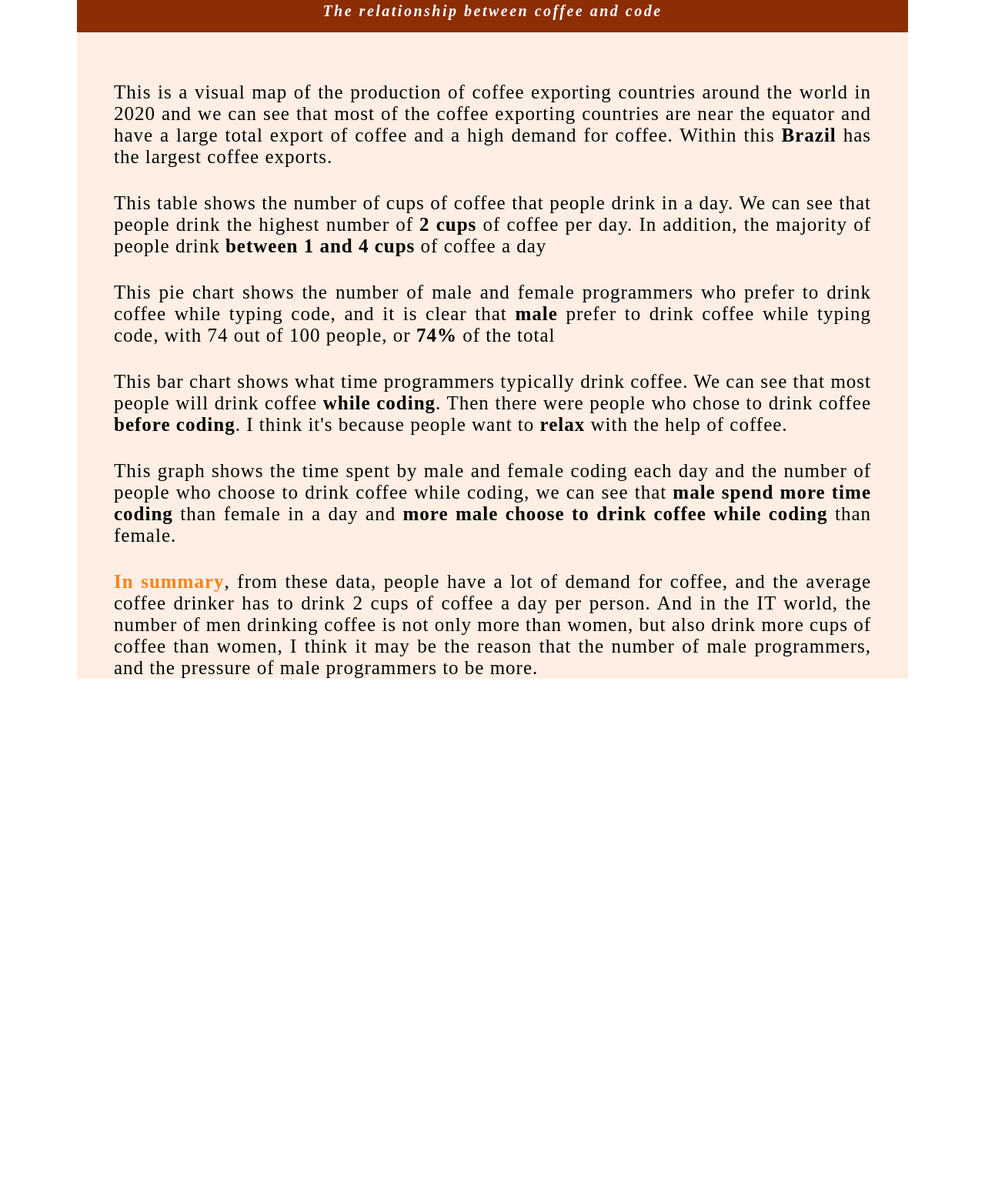
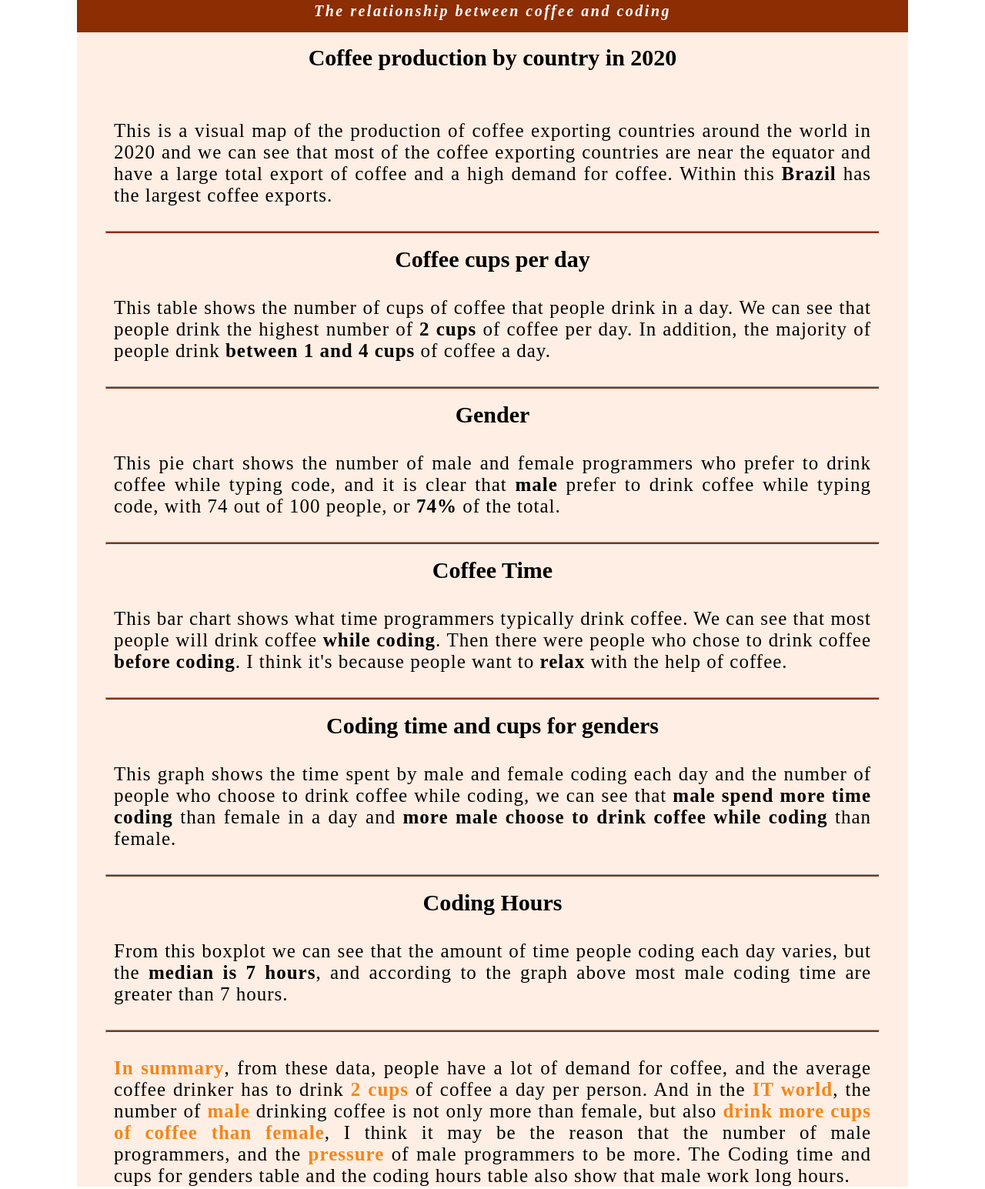
Before and after one commit to HughZhang98/FIT3179_A2, a plain HTML site: page index.html in a window 1280 px wide. Shown: the part 142-1687 px from the top of the page at 77% size. Before the commit the page ends 1056 px from the top, so only its background shows below. Drawn offline with Linux system fonts and the light colour scheme; a script that the page names is missing.

Commit message:
Add files via upload

```diff
--- a/index.html
+++ b/index.html
@@ -14,42 +14,59 @@
   <div id="vbox">
     <header>
       <h1>Coffee</h1>
-      <p>The relationship between coffee and code</p>
+      <p>The relationship between coffee and coding</p>
     </header>
-
+    <h2>Coffee production by country in 2020</h2>
     <div id="mapBox">
       <div id="coffeeMap"></div>
+      <!-- <p>这是一张2020年全世界咖啡出口国产量的视觉地图，我们可以看到大部分咖啡出口国都在赤道附近，并且咖啡的总出口量很大，咖啡的需求也很大。在这里面巴西的咖啡出口量是最大的</p> -->
       <p>This is a visual map of the production of coffee exporting countries around the world in 2020 and we can see that most of the coffee exporting countries are near the equator and have a large total export of coffee and a high demand for coffee. Within this <b>Brazil</b> has the largest coffee exports.</p>
     </div>
-
+    <hr>
+    <h2>Coffee cups per day</h2>
     <div id="cpdBox">
       <div id="cpd"></div>
-      <p>This table shows the number of cups of coffee that people drink in a day. We can see that people drink the highest number of <b>2 cups</b> of coffee per day. In addition, the majority of people drink <b>between 1 and 4 cups</b> of coffee a day</p>
+      <!-- <p>这个表展现了程序员们一天喝的咖啡的杯数。我们可以看到，人们每天喝2杯咖啡的人数最多，并且绝大多数的人一天喝咖啡的杯数是1到4杯之间</p> -->
+      <p>This table shows the number of cups of coffee that people drink in a day. We can see that people drink the highest number of <b>2 cups</b> of coffee per day. In addition, the majority of people drink <b>between 1 and 4 cups</b> of coffee a day.</p>
     </div>
-
+    <hr>
+    <h2>Gender</h2>
     <div id="genderBox">
       <div id="gender"></div>
-      <p>This pie chart shows the number of male and female programmers who prefer to drink coffee while typing code, and it is clear that <b>male</b> prefer to drink coffee while typing code, with 74 out of 100 people, or <b>74%</b> of the total</p>
+      <!-- <p>这个饼图展示了男女程序员喜欢在打代码时喝咖啡的人数，显而易见的，男性更喜欢在打代码时喝咖啡，在100人中有74个人，占到总人数的74%</p> -->
+      <p>This pie chart shows the number of male and female programmers who prefer to drink coffee while typing code, and it is clear that <b>male</b> prefer to drink coffee while typing code, with 74 out of 100 people, or <b>74%</b> of the total.</p>
     </div>
-
+    <hr>
+    <h2>Coffee Time</h2>
     <div id="ctBox">
       <div id="ct"></div>
+      <!-- <p>这个柱图展示了程序员们一般在什么时间喝咖啡。我们可以看到大部分人会在打代码的同时喝咖啡，然后是选择打代码之前喝咖啡的人们，我想是因为人们想借助咖啡放松一下。</p> -->
       <p>This bar chart shows what time programmers typically drink coffee. We can see that most people will drink coffee <b>while coding</b>. Then there were people who chose to drink coffee <b>before coding</b>. I think it's because people want to <b>relax</b> with the help of coffee.</p>
     </div>
-
+    <hr>
+    <h2>Coding time and cups for genders</h2>
     <div id="ctgBox">
       <div id="ctg"></div>
+      <!-- <p>这个图展示了男性和女性每天打代码的时间和打代码时选择喝咖啡的对应的人数，我们可以看到，男生在一天中打代码花费的时间要超过女性，并且男性选择在打代码时喝咖啡的人数要多于女性</p> -->
       <p>This graph shows the time spent by male and female coding each day and the number of people who choose to drink coffee while coding, we can see that <b>male spend more time coding</b> than female in a day and <b>more male choose to drink coffee while coding</b> than female.</p>
     </div>
-
+    <hr>
+    <h2>Coding Hours</h2>
+    <div id="chBox">
+      <div id="ch"></div>
+      <p>From this boxplot we can see that the amount of time people coding each day varies, but the <b>median is 7 hours</b>, and according to the graph above most male coding time are greater than 7 hours.</p>
+    </div>
+    <hr>
     <footer>
-      <p><b>In summary</b>, from these data, people have a lot of demand for coffee, and the average coffee drinker has to drink 2 cups of coffee a day per person. And in the IT world, the number of men drinking coffee is not only more than women, but also drink more cups of coffee than women, I think it may be the reason that the number of male programmers, and the pressure of male programmers to be more.</p>
+      <!-- <p>总结，从这些数据来看，人们都有很多的咖啡需求，而且喝咖啡的人中每人平均一天要和2杯咖啡。而在IT界，男性喝咖啡的人数不仅多于女性，而且喝咖啡的杯数也要多于女性，我认为可能是男性程序员人数多，并且男性程序员的压力要大一些的原因。</p> -->
+      <p><b>In summary</b>, from these data, people have a lot of demand for coffee, and the average coffee drinker has to drink <b>2 cups</b> of coffee a day per person. And in the <b>IT world</b>, the number of <b>male</b> drinking coffee is not only more than female, but also <b>drink more cups of coffee than female</b>, I think it may be the reason that the number of male programmers, and the <b>pressure</b> of male programmers to be more. The Coding time and cups for genders table and the coding hours table also show that male work long hours.</p>
     </footer>
   </div>
 
 </body>
 
 <script type="text/javascript">
+
   var vg1 = "js/cup_per_day.json";
   vegaEmbed('#cpd', vg1).then(function(result) {
     // Access the Vega view instance
@@ -74,5 +91,10 @@
   vegaEmbed('#ct', vg5).then(function(result) {
     // Access the Vega view instance
   }).catch(console.error);
+
+  var vg6 = "js/coding_hours.json";
+  vegaEmbed('#ch', vg6).then(function(result) {
+    // Access the Vega view instance
+  }).catch(console.error);
 </script>
 </html>
```
